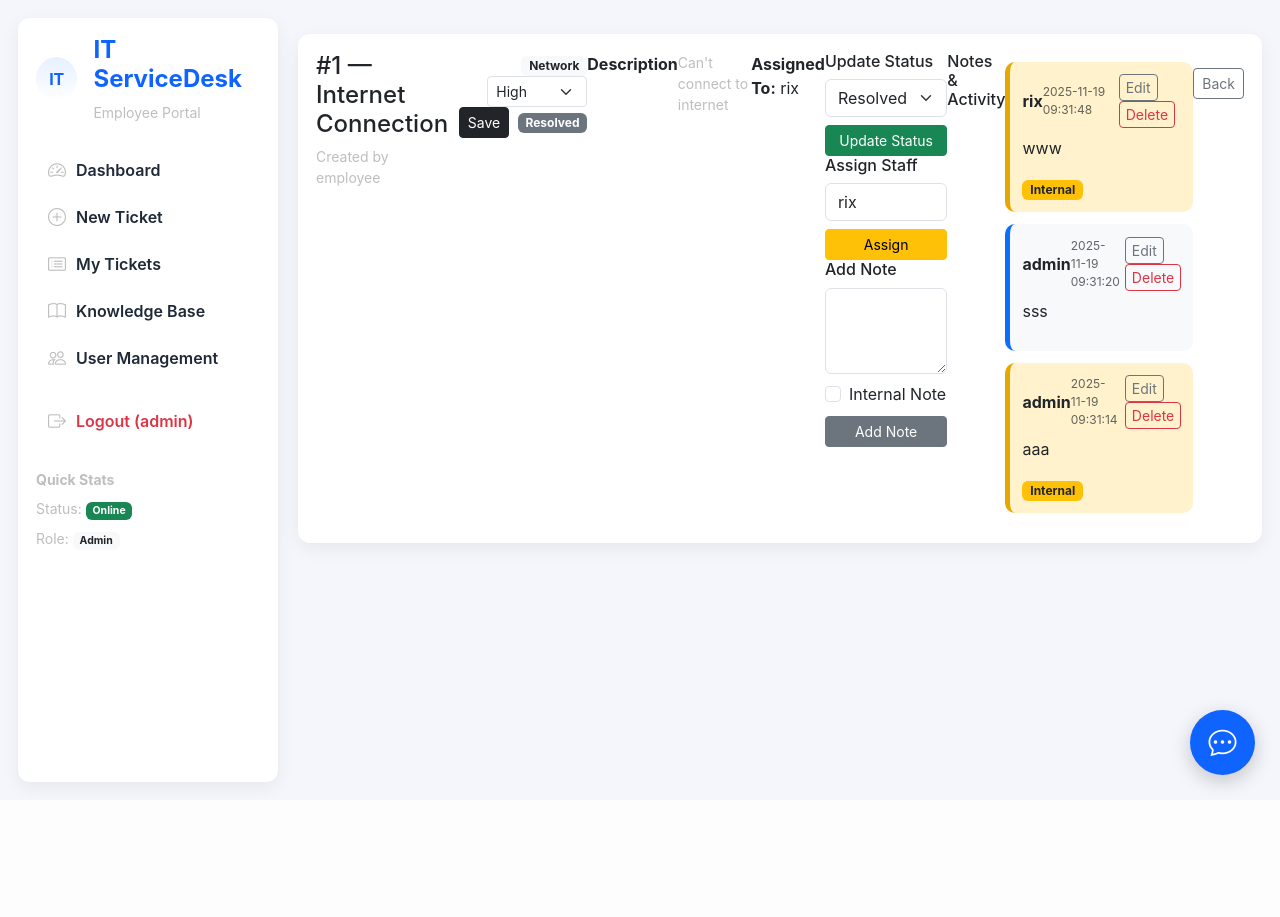
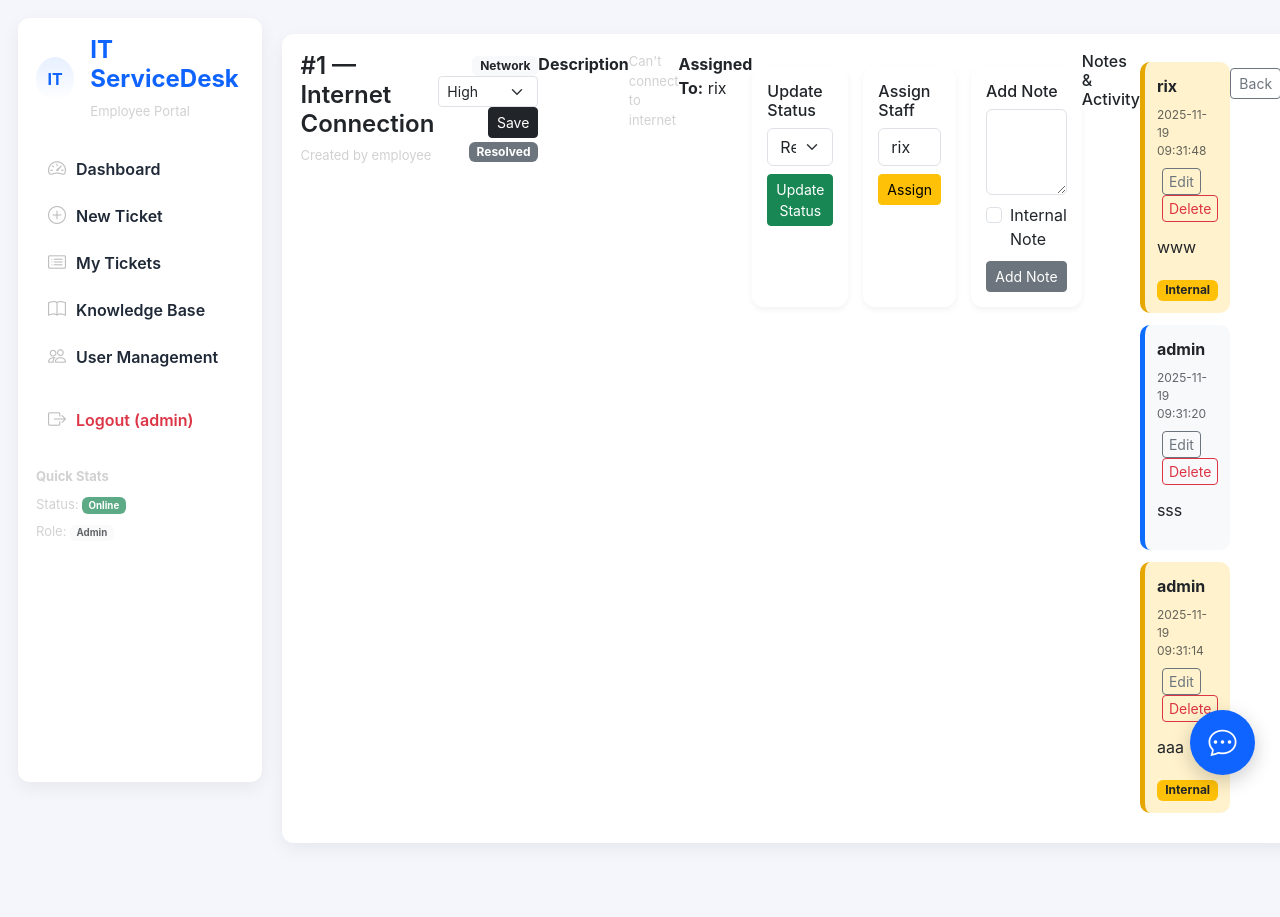
Before and after one commit to rixportfolio-wq/Smart-IT-Service-Desk-App, a Flask app: page /ticket/1 in a window 1280 px wide. Before the commit the page ends 794 px from the top, so only its background shows below. Run offline with Flask 3, Linux system fonts and the light colour scheme; a user stored in the database is signed in; data comes from the database, SQL or seed files in the repository; parts of the project's set-up code (start-up, migrations or seed data) failed here and were passed over.

Commit message:
Update ticket_details.html

```diff
--- a/templates/ticket_details.html
+++ b/templates/ticket_details.html
@@ -210,13 +210,58 @@ function openEditModal(id, text) {
   opacity: 0.7;
 }
 
-/* actions */
+
 .comment-actions button,
 .comment-actions a {
   margin-left: 5px;
   padding: 2px 6px;
 }
 
+
+.ticket-grid {
+  display: grid;
+  grid-template-columns: repeat(3, 1fr);
+  gap: 15px;
+  margin-top: 15px;
+}
+
+.grid-card {
+  background: white;
+  padding: 15px;
+  border-radius: 12px;
+  box-shadow: 0 3px 6px rgba(0,0,0,0.05);
+}
+
+
+@media (max-width: 768px) {
+  .ticket-grid {
+    grid-template-columns: 1fr;
+  }
+}
+
+
+.recent-card h4 {
+  font-weight: 600;
+}
+
+.small-muted {
+  font-size: 13px;
+  opacity: 0.7;
+}
+
+
+.comment-card {
+  display: flex;
+  flex-direction: column;
+  gap: 5px;
+}
+
+.comment-header {
+  flex-wrap: wrap;
+  gap: 8px;
+}
+
+
 </style>
 
 {% endblock %}
```
